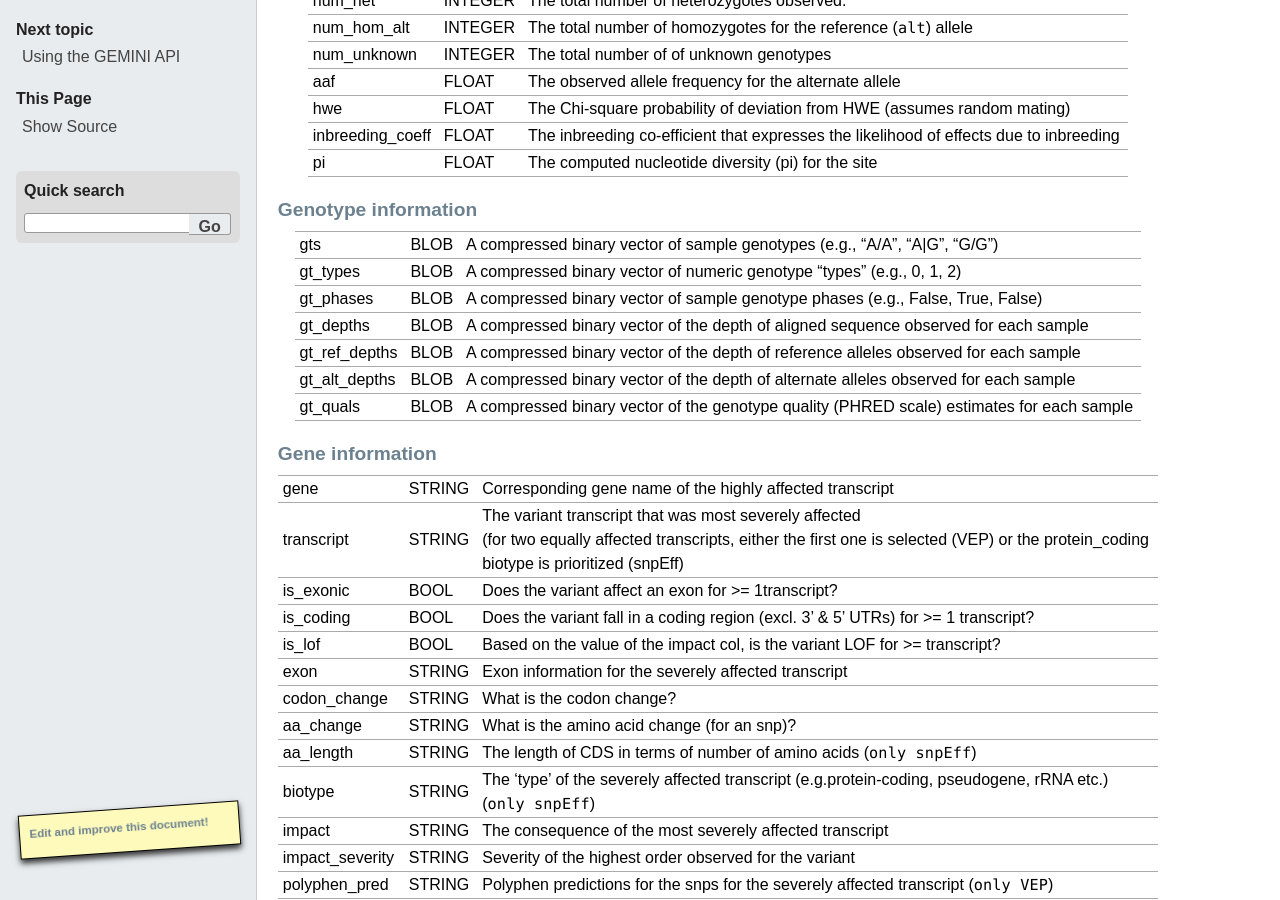
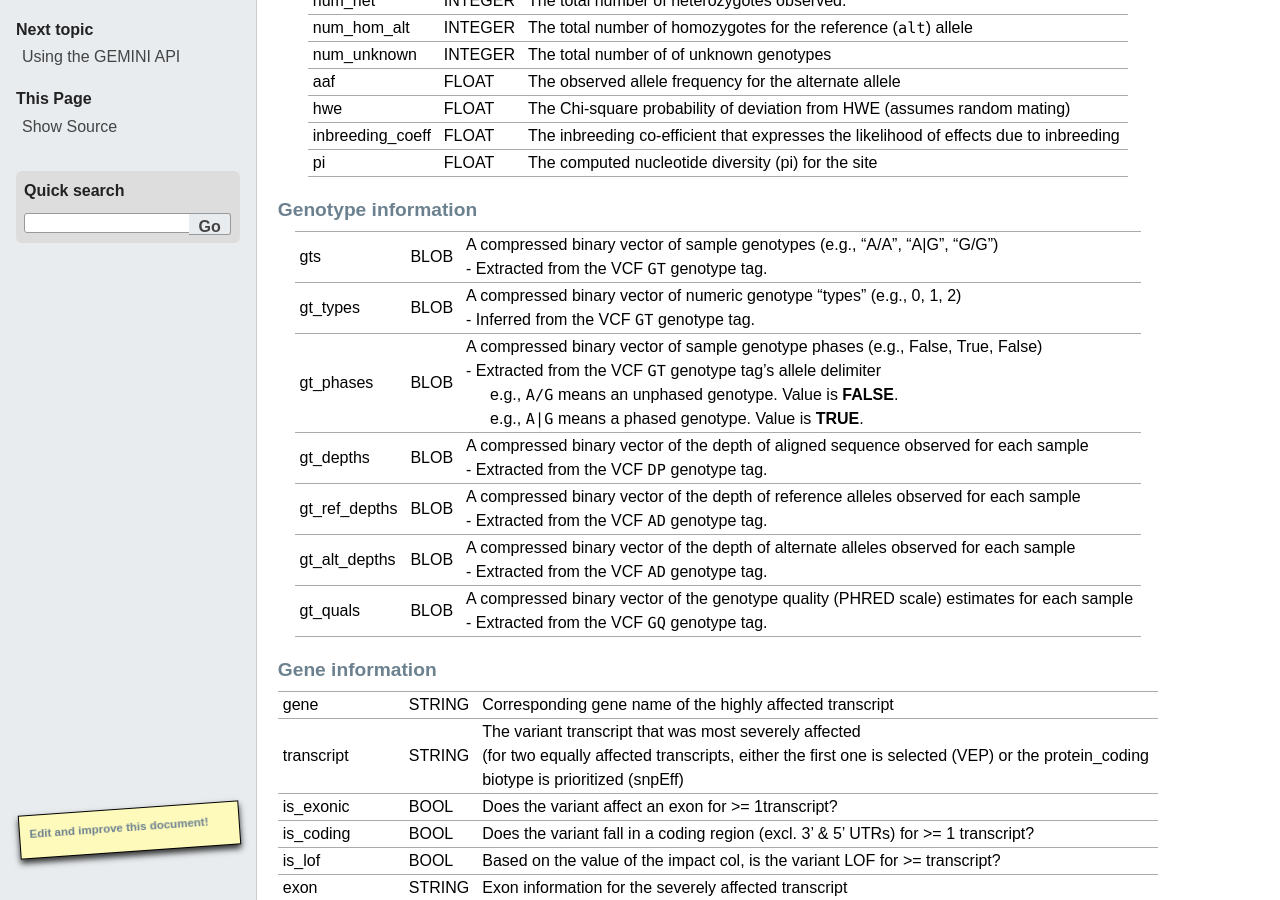
Before and after one commit to arq5x/gemini, a Sphinx documentation site: the page built from docs/content/database_schema.rst, in a window 1280 px wide and 900 px high, scrolled down 745 px. Built offline with Sphinx 7.4.7, drawn with Linux system fonts in a browser that asks for light colours; formulas are drawn with MathJax 3; pages that are not in the unit, such as notebooks, are missing from menus; comment, search, counter and statistics services are not loaded; the version number is read from the project's files by our own code.

Commit message:
[DOC] more details about genotype columns.

```diff
--- a/docs/content/database_schema.rst
+++ b/docs/content/database_schema.rst
@@ -52,13 +52,22 @@ Genotype information
 ........................
 ========================  ========      ==============================================================================================
 ========================  ========      ==============================================================================================
-gts                       BLOB          A compressed binary vector of sample genotypes (e.g., "A/A", "A|G", "G/G")
-gt_types                  BLOB          A compressed binary vector of numeric genotype "types" (e.g., 0, 1, 2)
-gt_phases                 BLOB          A compressed binary vector of sample genotype phases (e.g., False, True, False)
-gt_depths                 BLOB          A compressed binary vector of the depth of aligned sequence observed for each sample
-gt_ref_depths             BLOB          A compressed binary vector of the depth of reference alleles observed for each sample
-gt_alt_depths             BLOB          A compressed binary vector of the depth of alternate alleles observed for each sample
-gt_quals                  BLOB          A compressed binary vector of the genotype quality (PHRED scale) estimates for each sample
+gts                       BLOB          | A compressed binary vector of sample genotypes (e.g., "A/A", "A|G", "G/G")
+                                        | - Extracted from the VCF ``GT`` genotype tag.
+gt_types                  BLOB          | A compressed binary vector of numeric genotype "types" (e.g., 0, 1, 2)
+                                        | - Inferred from the VCF ``GT`` genotype tag.
+gt_phases                 BLOB          | A compressed binary vector of sample genotype phases (e.g., False, True, False)
+                                        | - Extracted from the VCF ``GT`` genotype tag's allele delimiter
+                                        |   e.g., ``A/G`` means an unphased genotype. Value is **FALSE**.
+                                        |   e.g., ``A|G`` means a phased genotype. Value is **TRUE**.
+gt_depths                 BLOB          | A compressed binary vector of the depth of aligned sequence observed for each sample
+                                        | - Extracted from the VCF ``DP`` genotype tag.
+gt_ref_depths             BLOB          | A compressed binary vector of the depth of reference alleles observed for each sample
+                                        | - Extracted from the VCF ``AD`` genotype tag.
+gt_alt_depths             BLOB          | A compressed binary vector of the depth of alternate alleles observed for each sample
+                                        | - Extracted from the VCF ``AD`` genotype tag.
+gt_quals                  BLOB          | A compressed binary vector of the genotype quality (PHRED scale) estimates for each sample
+                                        | - Extracted from the VCF ``GQ`` genotype tag.
 ========================  ========      ==============================================================================================
 
 
```
